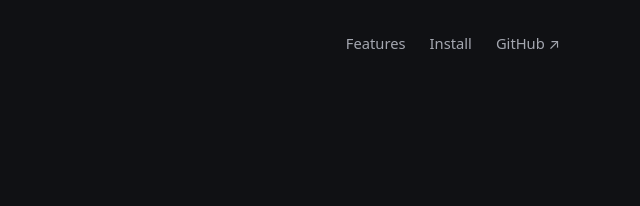
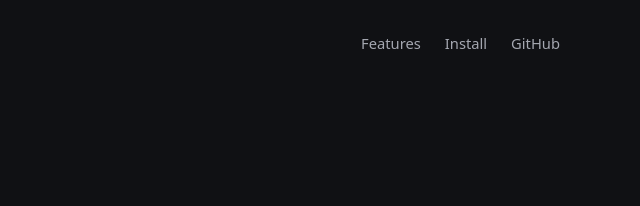
Before and after one commit to SyHaqi/kiko, a plain HTML site: page docs/index.html in a window 1280 px wide. Shown: the top 206 px of the page, 640-1280 px from the left. Drawn offline with Linux system fonts and the light colour scheme; no server answers.

Commit message:
Updated website

```diff
--- a/docs/index.html
+++ b/docs/index.html
@@ -4,7 +4,7 @@
   <meta charset="utf-8">
   <meta name="viewport" content="width=device-width, initial-scale=1">
   <meta name="theme-color" content="#101114">
-  <title>Kiko — Your anime, your way</title>
+  <title>Kiko: Yet Another MyAnimeList Client App</title>
   <meta name="description" content="Kiko is a free, open-source MyAnimeList client for Android. Track anime and manga, discover new titles, and explore the MAL community.">
   <meta property="og:title" content="Kiko: Yet Another MyAnimeList Client App">
   <meta property="og:description" content="A free, open-source MyAnimeList client for Android.">
@@ -320,7 +320,7 @@
     <nav class="nav" aria-label="Main navigation">
       <a href="#features">Features</a>
       <a href="#install">Install</a>
-      <a href="https://github.com/SyHaqi/kiko">GitHub ↗</a>
+      <a href="https://github.com/SyHaqi/kiko">GitHub</a>
     </nav>
   </header>
 
```
